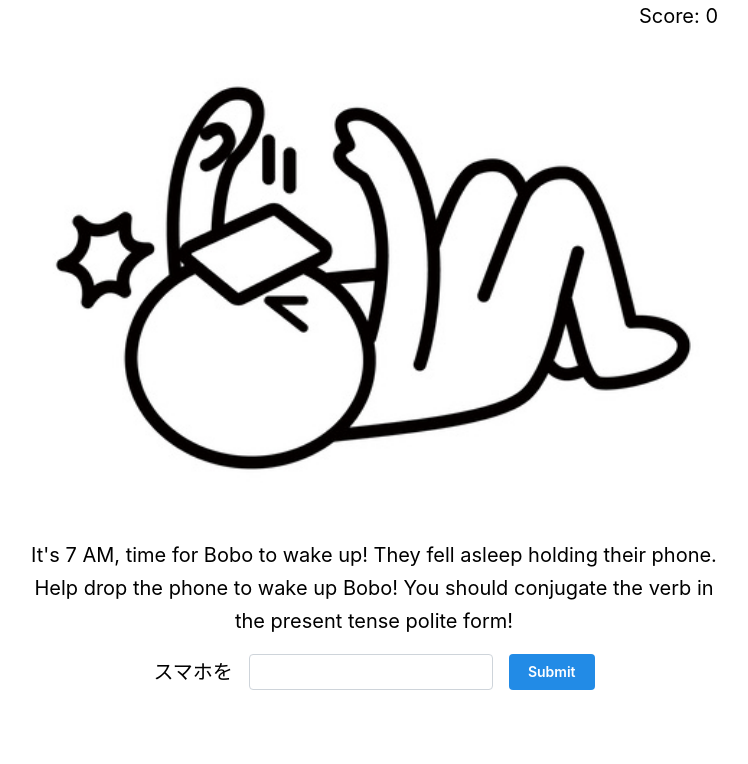
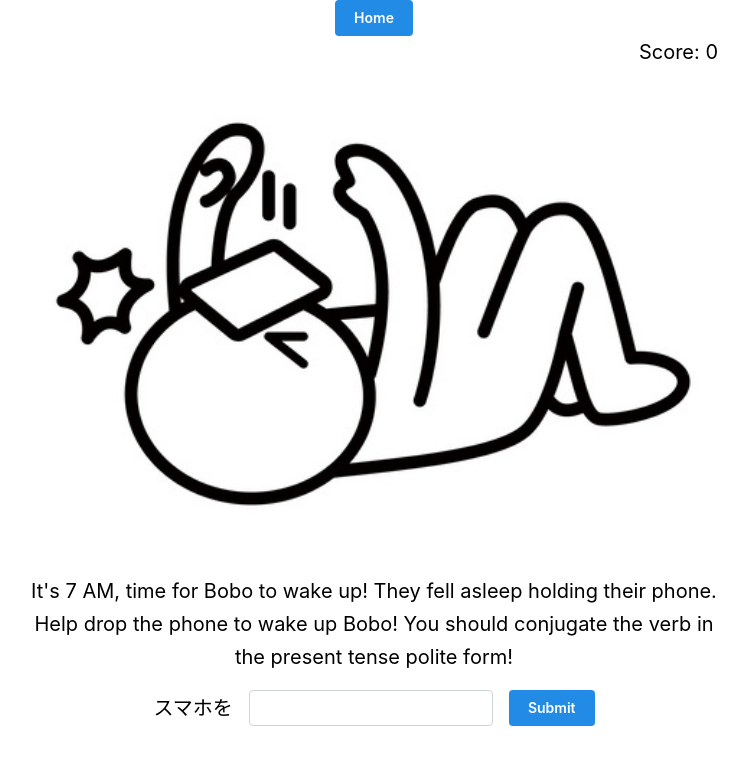
Before and after one commit to brown-japanese-utra/conjugation-practice, a Next.js app: page /story in a window 1280 px wide. Shown: the top 764 px of the page, without its empty margins (266-1014 px from the left). Built offline with nearby package versions, Linux system fonts and the light colour scheme.

Commit message:
added home button and removed next button from final frames

```diff
--- a/app/story/page.tsx
+++ b/app/story/page.tsx
@@ -4,12 +4,12 @@ import { Center, Space, Image, Text, Grid, Stack, Container, TextInput, Group, B
 import { Suspense, useEffect, useState } from "react";
 import { Frame, frameList } from "../components/Frame";
 import { useSearchParams } from "next/navigation";
+import Link from "next/link";
 
 function StoryStuff() {
   /* States for frame (that will be the initial question or the correct/wrong answer screen),
   and input value for textbox */
   const searchParams = useSearchParams();
-  console.log("got params");
   const initialFrame = parseInt(searchParams.get("frame") ?? "0");
   const [frame, setFrame] = useState(initialFrame);
   const [inputValue, setInputValue] = useState("");
@@ -112,6 +112,9 @@ function StoryStuff() {
   */
   return (
     <Container size="sm" style={{ textAlign: "center" }}>
+      <Link href={{ pathname: "/" }} style={{ textDecoration: "none" }}>
+        <Button>Home</Button>
+      </Link>
       <Text size="xl" ta="right">
         Score: {score}
       </Text>
@@ -127,7 +130,9 @@ function StoryStuff() {
             onChange={(event) => setInputValue(event.currentTarget.value)}
             display={isResultScreen ? "none" : ""}
           />
-          <Button onClick={handleClick}>{displayButtonText()}</Button>
+          <Button onClick={handleClick} display={frame % 15 === 14 ? "none" : ""}>
+            {displayButtonText()}
+          </Button>
         </Group>
       </Stack>
     </Container>
```
